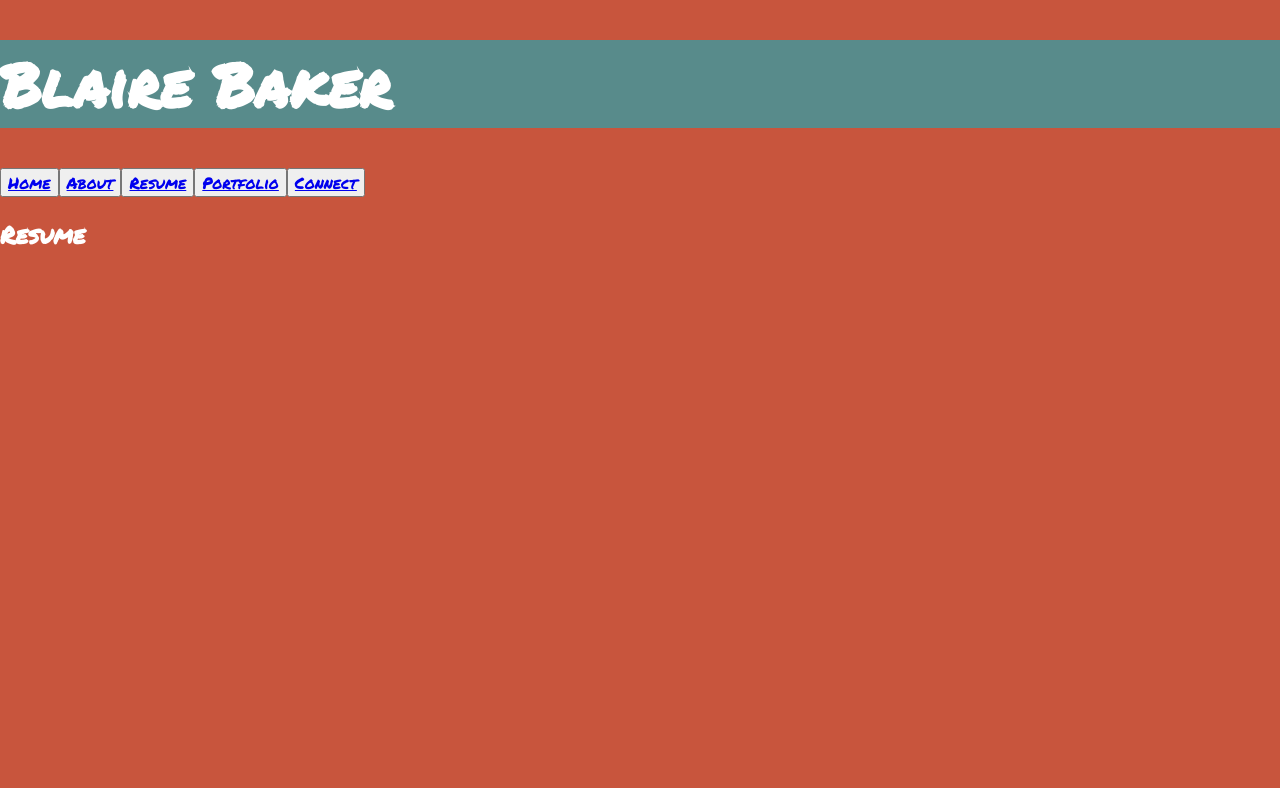
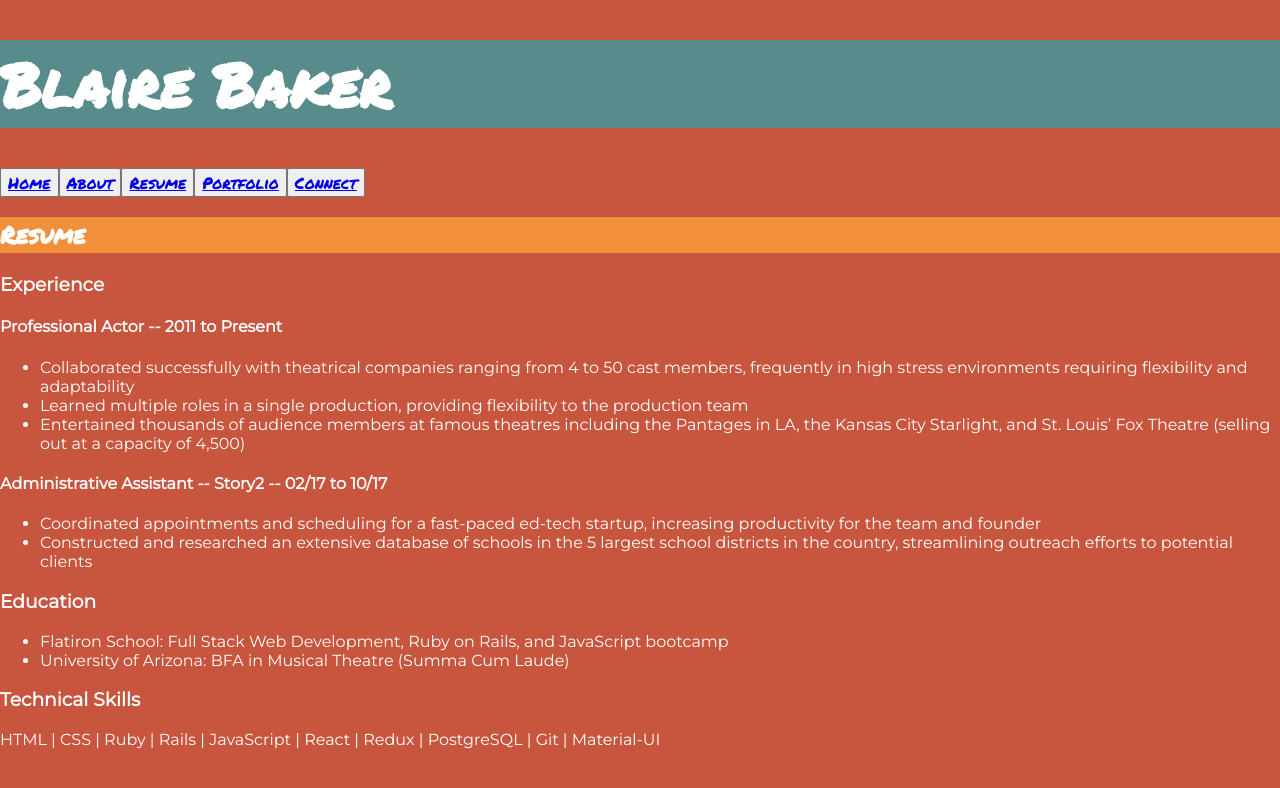
Before and after one commit to thequeenbeebs/portfolio, a React (Create React App) app: page /resume in a window 1280 px wide. Shown: the top 788 px of the page. Built offline with nearby package versions, Linux system fonts and the light colour scheme.

Commit message:
add resume text

```diff
--- a/src/components/About.js
+++ b/src/components/About.js
@@ -1,8 +1,9 @@
 export default function About() {
     return (
         <main>
-            <h2>About Me</h2>
+            <h2 class="orange-background">About Me</h2>
             <img src="https://static.spacecrafted.com/f645f85f4cb4488dbc39c782de70b482/i/ccf3a9d3e5b94a1c8d12e4e963950822/1/4SoifmQp45JMgBnHgk4ap/16265237_10208236778307042_6085877578660230051_n.jpg" alt="blaire baker"></img>
+            <div>
                 <p>Full-stack software engineer with Nancy Drew-like debugging skills in Ruby on Rails and JavaScript.</p>
 
                 <p>After working as a professional actor for 10 years, when the COVID-19 pandemic put my industry at a standstill,
@@ -17,6 +18,7 @@ export default function About() {
                 that align with my values.</p>
 
                 <p>On the weekends I love getting outside in nature and baking delicious treats.</p>
+            </div>
         </main>
 
 
--- a/src/components/Connect.js
+++ b/src/components/Connect.js
@@ -1,11 +1,13 @@
 export default function Connect() {
     return (
         <main>
-            <h2>Connect with Me</h2>
-            <p>bakerblaire@gmail.com</p>
-            <a target="_blank" rel="noreferrer" href="https://www.linkedin.com/in/blaire-baker/">LinkedIn</a> <br/>
-            <a target="_blank" rel="noreferrer" href="https://github.com/thequeenbeebs">GitHub</a><br/>
-            <a target="_blank" rel="noreferrer" href="https://thequeenbeebs.medium.com">Medium</a><br/>
+            <h2 class="orange-background">Connect with Me</h2>
+            <div>
+                <p>bakerblaire@gmail.com</p>
+                <a target="_blank" rel="noreferrer" href="https://www.linkedin.com/in/blaire-baker/">LinkedIn</a> <br/>
+                <a target="_blank" rel="noreferrer" href="https://github.com/thequeenbeebs">GitHub</a><br/>
+                <a target="_blank" rel="noreferrer" href="https://thequeenbeebs.medium.com">Medium</a><br/>
+            </div>
         </main>
 
 
--- a/src/components/Homepage.js
+++ b/src/components/Homepage.js
@@ -1,7 +1,7 @@
 export default function Homepage() {
     return (
         <main>
-            <h2>Full Stack Software Engineer</h2>
+            <h2 class="orange-background">Full Stack Software Engineer</h2>
         </main>
 
 
--- a/src/components/Portfolio.js
+++ b/src/components/Portfolio.js
@@ -1,7 +1,7 @@
 export default function Portfolio() {
     return (
         <main>
-            <h2>Portfolio</h2>
+            <h2 class="orange-background">Portfolio</h2>
         </main>
 
 
--- a/src/components/Resume.js
+++ b/src/components/Resume.js
@@ -1,7 +1,37 @@
 export default function Resume() {
     return (
         <main>
-            <h2>Resume</h2>
+            <h2 class="orange-background">Resume</h2>
+
+            {/* Add way to download PDF */}
+
+            <h3>Experience</h3>
+
+            <h4>Professional Actor -- 2011 to Present</h4>
+            <ul>
+                <li>Collaborated successfully with theatrical companies ranging from 4 to 50 cast members, frequently in high stress environments requiring flexibility and adaptability</li>
+                <li>Learned multiple roles in a single production, providing flexibility to the production team</li>
+                <li>Entertained thousands of audience members at famous theatres including the Pantages in LA, the Kansas City
+                    Starlight, and St. Louis’ Fox Theatre (selling out at a capacity of 4,500)</li>
+            </ul>
+
+            <h4>Administrative Assistant -- Story2 -- 02/17 to 10/17</h4>
+            <ul>
+                <li>Coordinated appointments and scheduling for a fast-paced ed-tech startup, increasing productivity for the team and founder</li>
+                <li>Constructed and researched an extensive database of schools in the 5 largest school districts in the country, streamlining outreach efforts to potential clients</li>
+            </ul>
+
+            <h3>Education</h3>
+
+            <ul>
+                <li>Flatiron School: Full Stack Web Development, Ruby on Rails, and JavaScript bootcamp</li>
+                <li>University of Arizona: BFA in Musical Theatre (Summa Cum Laude)</li>
+            </ul>
+
+            <h3>Technical Skills</h3>
+
+            <p>HTML | CSS | Ruby | Rails | JavaScript | React | Redux | PostgreSQL | Git | Material-UI </p>
+
         </main>
 
     );
--- a/src/index.css
+++ b/src/index.css
@@ -7,6 +7,7 @@ body {
   -moz-osx-font-smoothing: grayscale;
   background-color: #c8553d;
   color: white;
+  font-family: 'Montserrat', sans-serif;
 }
 
 code {
@@ -31,7 +32,6 @@ button a {
 
 p, a {
   font-size: 16px;
-  font-family: 'Montserrat', sans-serif;
 }
 
 img {
@@ -39,3 +39,7 @@ img {
   border: 10px solid #f28f3b;;
   border-radius: 50%;
 }
+
+.orange-background {
+  background-color:#f28f3b;
+}
```
Lines whose indentation alone changed are shown as unchanged.
